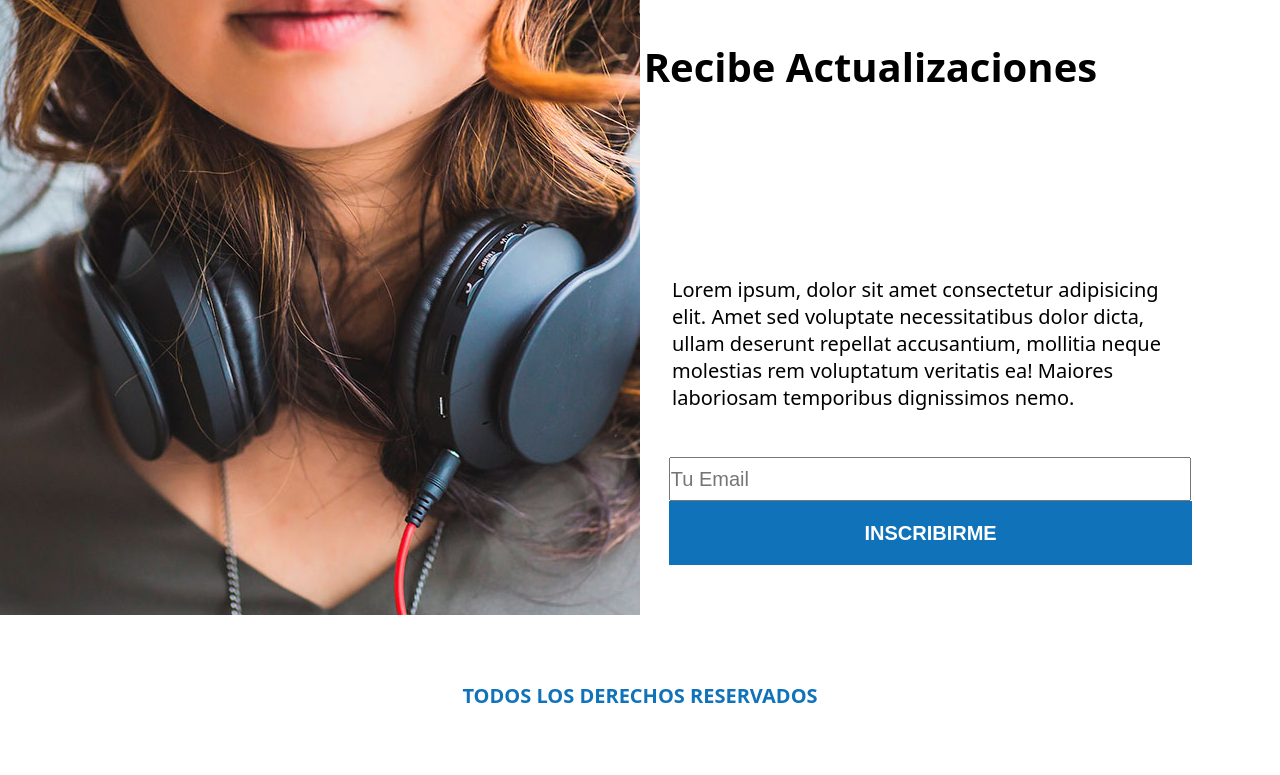
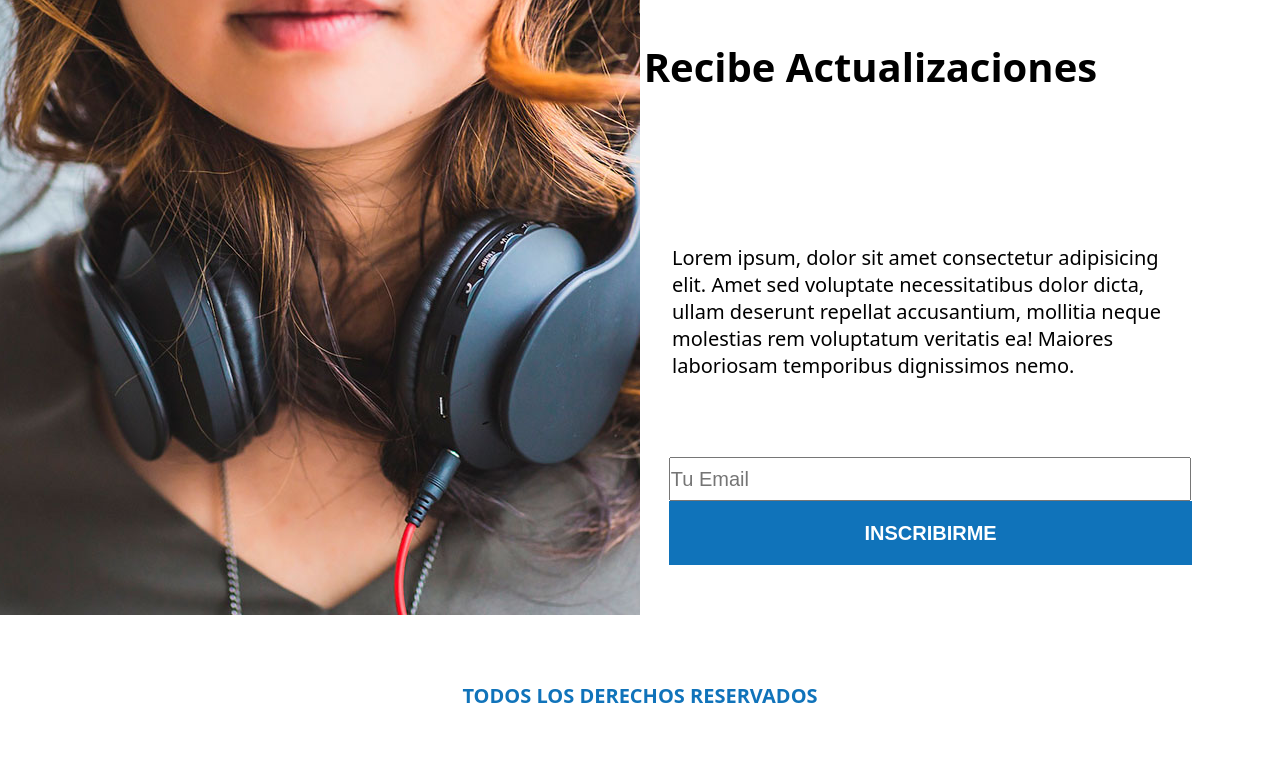
Before and after one commit to Mariana218/TechPro, a plain HTML site: page index.html in a window 1280 px wide. Shown: the part 2945-3720 px from the top of the page. Drawn offline with Linux system fonts and the light colour scheme.

Commit message:
top al 2

```diff
--- a/estilos/css.css
+++ b/estilos/css.css
@@ -321,7 +321,7 @@ h3{
     text-align: initial;
     position: relative;
     bottom: 15vh;
-    top: 6vh;
+    top: 2vh;
     left: 5%;
 }
 /* pie pag */
```
